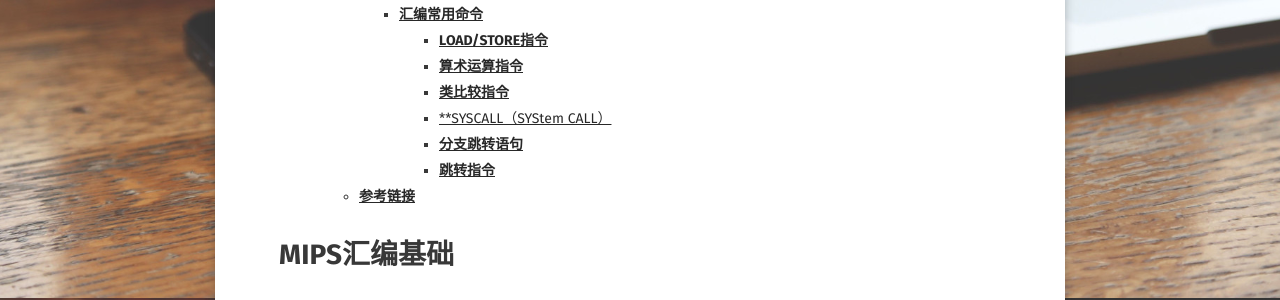
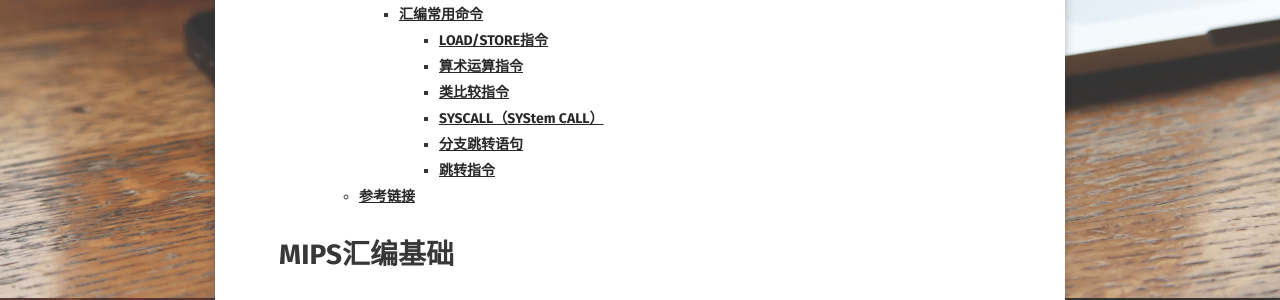
Before and after one commit to tearorca/tearorca.github.io, a Jekyll site: the page built from _posts/2019-6-24-MISP汇编基础.md, in a window 1280 px wide and 900 px high, scrolled down 452 px. Shown: the part 150-450 px from the top of the window. Built offline with Jekyll 4.4.1, drawn with Linux system fonts in a browser that asks for light colours; some web fonts are replaced; comment, search, counter and statistics services are not loaded; some of the changed text lies outside the part shown.

```diff
--- a/_posts/2019-6-24-MISP汇编基础.md
+++ b/_posts/2019-6-24-MISP汇编基础.md
@@ -135,7 +135,7 @@ LOAD/STORE指令一共有14条la、lb、lbu、lhu、li、lw、lwl、lwr、sb、s
 
 beq是分支跳转语句，所以需要注意流水线效应，上面的代码实现的功能相当于“if($s2<2)goto loc_41A394”。
 
-#### **SYSCALL（SYStem CALL）
+#### **SYSCALL（SYStem CALL）**
 
 SYSCALL可以产生一个软中断，从而实现系统调用。系统调用号存放在$v0中，参数存放在$a0-$a3中，系统返回值放在$v0中，如果系统出错，会在$a3中返回一个错误号。
 
```
